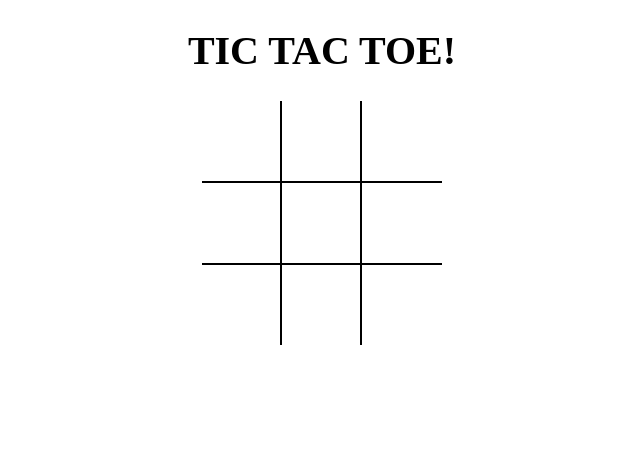
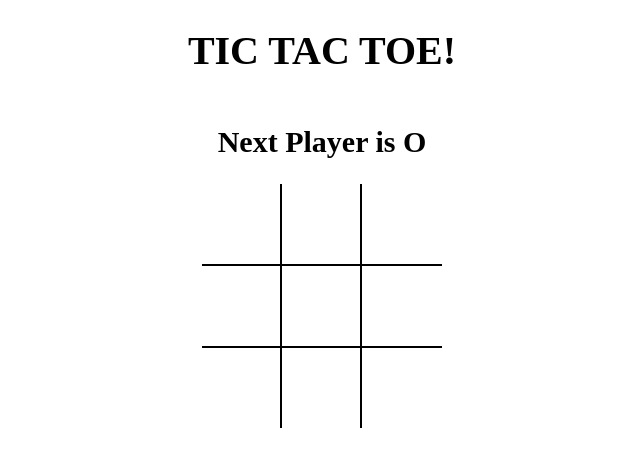
Before and after one commit to Vignesh5140/TicTacToe-React, a React (Vite) app: page / in a window 1280 px wide. Shown: the top 466 px of the page, without its empty margins (318-958 px from the left). Built offline with nearby package versions, Linux system fonts and the light colour scheme.

Commit message:
Added more game functionalities

```diff
--- a/src/App.jsx
+++ b/src/App.jsx
@@ -1,12 +1,41 @@
-import React from "react";
+import React,{useState} from "react";
 import Board from "./components/Board";
 import "./styles/root.scss";
+import { calculateWinner } from "./Helpers";
 
 const App = ()=> {
+
+  const[board,setBoard]=useState(Array(9).fill(null));
+  const[isXNext,setIsXNext]=useState(false);
+
+  const winner= calculateWinner(board);
+  const message=winner?
+  `Winner is ${winner}`:
+  `Next Player is ${isXNext?'X':'O'}`;
+
+  const handleSquareClick = (position) =>{
+
+    if(board[position]||winner)
+    {
+      return;
+    }
+      setBoard((prev)=>{
+        return prev.map((square,pos) => {
+          if(pos===position){
+            return isXNext?'X':'O';
+          }
+          return square;
+        });
+      }
+    );
+    setIsXNext(prev=>!prev);
+  }
+
   return(
     <div className="app">
     <h1>TIC TAC TOE!</h1>
-    <Board/>
+    <h2>{message}</h2>
+    <Board board={board} handleSquareClick={handleSquareClick} />
     </div>
   );
 };
--- /dev/null
+++ b/src/Helpers.jsx
@@ -0,0 +1,19 @@
+export function calculateWinner(squares) {
+    const lines = [
+      [0, 1, 2],
+      [3, 4, 5],
+      [6, 7, 8],
+      [0, 3, 6],
+      [1, 4, 7],
+      [2, 5, 8],
+      [0, 4, 8],
+      [2, 4, 6],
+    ];
+    for (let i = 0; i < lines.length; i++) {
+      const [a, b, c] = lines[i];
+      if (squares[a] && squares[a] === squares[b] && squares[a] === squares[c]) {
+        return squares[a];
+      }
+    }
+    return null;
+  }
--- a/src/components/Board.jsx
+++ b/src/components/Board.jsx
@@ -1,29 +1,8 @@
-import React,{useState} from 'react'
+import React from 'react'
 import Square from './Square'
 import "../styles/root.scss"
 
-const Board = () => {
-
-  const[board,setBoard]=useState(Array(9).fill(null));
-  const[isXNext,setIsXNext]=useState(false);
-
-  const handleSquareClick = (position) =>{
-
-    if(board[position])
-    {
-      return;
-    }
-      setBoard((prev)=>{
-        return prev.map((square,pos) => {
-          if(pos===position){
-            return isXNext?'X':'O';
-          }
-          return square;
-        });
-      }
-    );
-    setIsXNext(prev=>!prev);
-  }
+const Board = ({board,handleSquareClick}) => {
 
   const renderSquare =(position)=>{
     return(
```
